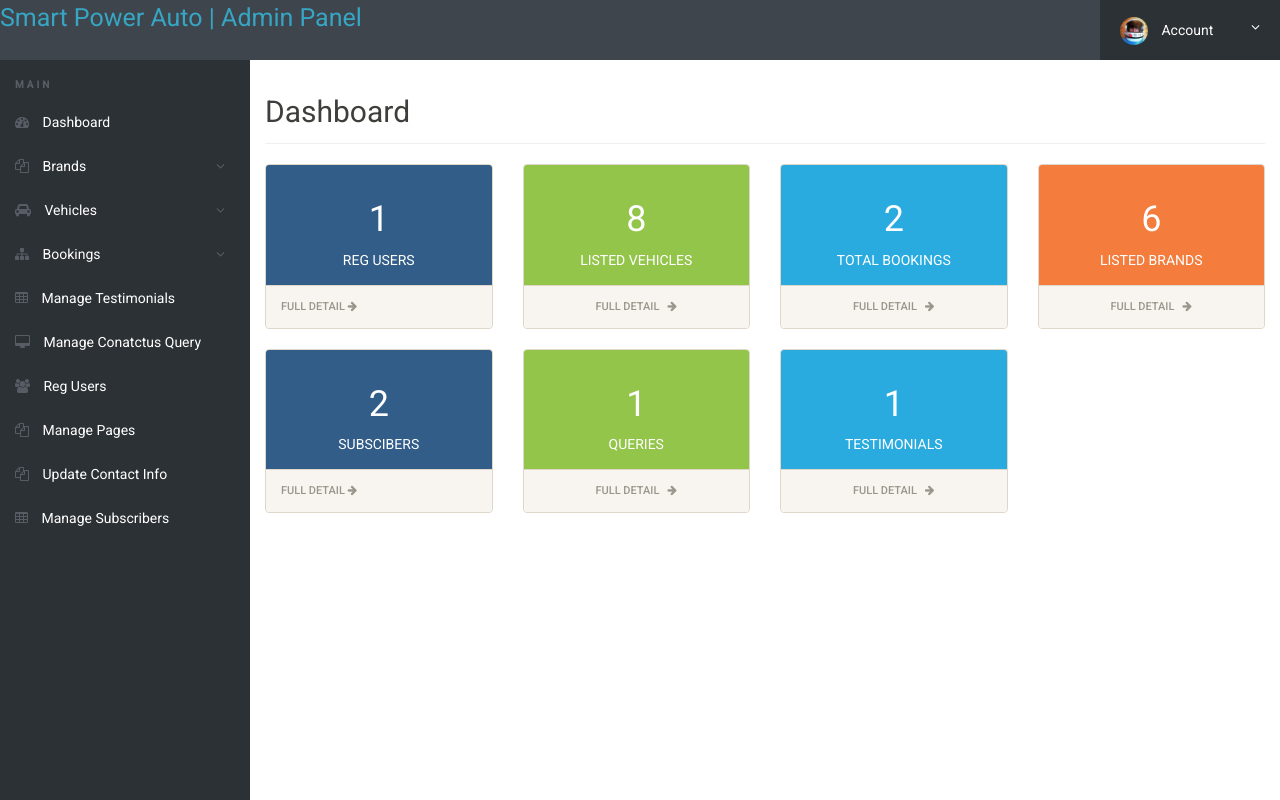
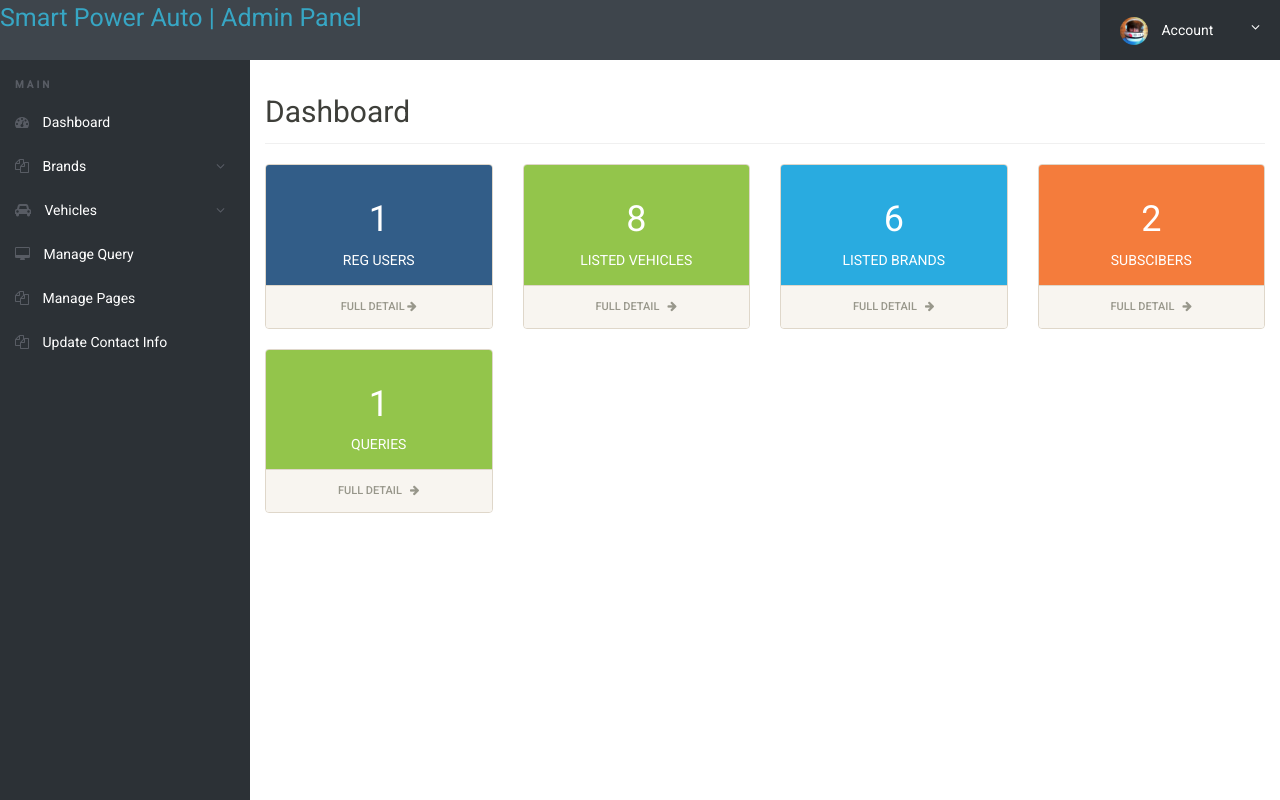
Before and after one commit to jasonleeluohwoei/SPA, a PHP site: page /admin/dashboard.php in a window 1280 px wide. Run offline with PHP 8.4, Linux system fonts and the light colour scheme; a user stored in the database is signed in; data comes from the database, SQL or seed files in the repository.

Commit message:
admin side
admin side version 1.0 changes

```diff
--- a/admin/dashboard.php
+++ b/admin/dashboard.php
@@ -2,11 +2,9 @@
 session_start();
 error_reporting(0);
 include('includes/config.php');
-if(strlen($_SESSION['alogin'])==0)
-	{
+if (strlen($_SESSION['alogin']) == 0) {
 	header('location:index.php');
-}
-else{
+} else {
 ?>
 	<!doctype html>
 	<html lang="en" class="no-js">
@@ -40,10 +38,10 @@ else{
 	</head>
 
 	<body>
-<?php include('includes/header.php');?>
+		<?php include('includes/header.php'); ?>
 
 		<div class="ts-main-content">
-<?php include('includes/leftbar.php');?>
+			<?php include('includes/leftbar.php'); ?>
 			<div class="content-wrapper">
 				<div class="container-fluid">
 
@@ -60,17 +58,17 @@ else{
 												<div class="panel-body bk-primary text-light">
 													<div class="stat-panel text-center">
 														<?php
-$sql ="SELECT id from tblusers ";
-$query = $dbh -> prepare($sql);
+														$sql = "SELECT id from tblusers ";
+														$query = $dbh->prepare($sql);
 														$query->execute();
-$results=$query->fetchAll(PDO::FETCH_OBJ);
-$regusers=$query->rowCount();
+														$results = $query->fetchAll(PDO::FETCH_OBJ);
+														$regusers = $query->rowCount();
 														?>
-													<div class="stat-panel-number h1 "><?php echo htmlentities($regusers);?></div>
+														<div class="stat-panel-number h1 "><?php echo htmlentities($regusers); ?></div>
 														<div class="stat-panel-title text-uppercase">Reg Users</div>
 													</div>
 												</div>
-											<a href="reg-users.php" class="block-anchor panel-footer">Full Detail <i class="fa fa-arrow-right"></i></a>
+												<a href="reg-users.php" class="block-anchor panel-footer text-center">Full Detail <i class="fa fa-arrow-right"></i></a>
 											</div>
 										</div>
 										<div class="col-md-3">
@@ -78,51 +76,74 @@ $regusers=$query->rowCount();
 												<div class="panel-body bk-success text-light">
 													<div class="stat-panel text-center">
 														<?php
-$sql1 ="SELECT id from tblvehicles ";
-$query1 = $dbh -> prepare($sql1);;
+														$sql1 = "SELECT id from tblvehicles ";
+														$query1 = $dbh->prepare($sql1);;
 														$query1->execute();
-$results1=$query1->fetchAll(PDO::FETCH_OBJ);
-$totalvehicle=$query1->rowCount();
+														$results1 = $query1->fetchAll(PDO::FETCH_OBJ);
+														$totalvehicle = $query1->rowCount();
 														?>
-													<div class="stat-panel-number h1 "><?php echo htmlentities($totalvehicle);?></div>
+														<div class="stat-panel-number h1 "><?php echo htmlentities($totalvehicle); ?></div>
 														<div class="stat-panel-title text-uppercase">Listed Vehicles</div>
 													</div>
 												</div>
 												<a href="manage-vehicles.php" class="block-anchor panel-footer text-center">Full Detail &nbsp; <i class="fa fa-arrow-right"></i></a>
 											</div>
 										</div>
+										<!-- <div class="col-md-3">
+										<div class="panel panel-default">
+											<div class="panel-body bk-info text-light">
+												<div class="stat-panel text-center">
+<?php
+	$sql2 = "SELECT id from tblbooking ";
+	$query2 = $dbh->prepare($sql2);
+	$query2->execute();
+	$results2 = $query2->fetchAll(PDO::FETCH_OBJ);
+	$bookings = $query2->rowCount();
+?>
+
+													<div class="stat-panel-number h1 "><?php //echo htmlentities($bookings);
+																						?></div>
+													<div class="stat-panel-title text-uppercase">Total Bookings</div>
+												</div>
+											</div>
+											<a href="manage-bookings.php" class="block-anchor panel-footer text-center">Full Detail &nbsp; <i class="fa fa-arrow-right"></i></a>
+										</div>
+									</div> -->
+
 										<div class="col-md-3">
 											<div class="panel panel-default">
 												<div class="panel-body bk-info text-light">
 													<div class="stat-panel text-center">
 														<?php
-$sql2 ="SELECT id from tblbooking ";
-$query2= $dbh -> prepare($sql2);
-$query2->execute();
-$results2=$query2->fetchAll(PDO::FETCH_OBJ);
-$bookings=$query2->rowCount();
+														$sql3 = "SELECT id from tblbrands ";
+														$query3 = $dbh->prepare($sql3);
+														$query3->execute();
+														$results3 = $query3->fetchAll(PDO::FETCH_OBJ);
+														$brands = $query3->rowCount();
 														?>
 
-													<div class="stat-panel-number h1 "><?php echo htmlentities($bookings);?></div>
-													<div class="stat-panel-title text-uppercase">Total Bookings</div>
+														<div class="stat-panel-number h1 "><?php echo htmlentities($brands);
+																							?></div>
+														<div class="stat-panel-title text-uppercase">Listed Brands</div>
 													</div>
 												</div>
 												<a href="manage-bookings.php" class="block-anchor panel-footer text-center">Full Detail &nbsp; <i class="fa fa-arrow-right"></i></a>
 											</div>
 										</div>
+
 										<div class="col-md-3">
 											<div class="panel panel-default">
 												<div class="panel-body bk-warning text-light">
 													<div class="stat-panel text-center">
 														<?php
-$sql3 ="SELECT id from tblbrands ";
-$query3= $dbh -> prepare($sql3);
-$query3->execute();
-$results3=$query3->fetchAll(PDO::FETCH_OBJ);
-$brands=$query3->rowCount();
+														$sql4 = "SELECT id from tblsubscribers ";
+														$query4 = $dbh->prepare($sql4);
+														$query4->execute();
+														$results4 = $query4->fetchAll(PDO::FETCH_OBJ);
+														$subscribers = $query4->rowCount();
 														?>
-													<div class="stat-panel-number h1 "><?php echo htmlentities($brands);?></div>
-													<div class="stat-panel-title text-uppercase">Listed Brands</div>
+														<div class="stat-panel-number h1 "><?php echo htmlentities($subscribers); ?></div>
+														<div class="stat-panel-title text-uppercase">Subscibers</div>
 													</div>
 												</div>
 												<a href="manage-brands.php" class="block-anchor panel-footer text-center">Full Detail &nbsp; <i class="fa fa-arrow-right"></i></a>
@@ -143,61 +164,64 @@ $brands=$query3->rowCount();
 							<div class="row">
 								<div class="col-md-12">
 									<div class="row">
-									<div class="col-md-3">
+										<!-- <div class="col-md-3">
 											<div class="panel panel-default">
 												<div class="panel-body bk-primary text-light">
 													<div class="stat-panel text-center">
 														<?php
-$sql4 ="SELECT id from tblsubscribers ";
-$query4 = $dbh -> prepare($sql4);
+														$sql4 = "SELECT id from tblsubscribers ";
+														$query4 = $dbh->prepare($sql4);
 														$query4->execute();
-$results4=$query4->fetchAll(PDO::FETCH_OBJ);
-$subscribers=$query4->rowCount();
+														$results4 = $query4->fetchAll(PDO::FETCH_OBJ);
+														$subscribers = $query4->rowCount();
 														?>
-													<div class="stat-panel-number h1 "><?php echo htmlentities($subscribers);?></div>
+														<div class="stat-panel-number h1 "><?php //echo htmlentities($subscribers);
+																							?></div>
 														<div class="stat-panel-title text-uppercase">Subscibers</div>
 													</div>
 												</div>
 												<a href="manage-subscribers.php" class="block-anchor panel-footer">Full Detail <i class="fa fa-arrow-right"></i></a>
 											</div>
-									</div>
+										</div> -->
 										<div class="col-md-3">
 											<div class="panel panel-default">
 												<div class="panel-body bk-success text-light">
 													<div class="stat-panel text-center">
 														<?php
-$sql6 ="SELECT id from tblcontactusquery ";
-$query6 = $dbh -> prepare($sql6);;
+														$sql6 = "SELECT id from tblcontactusquery ";
+														$query6 = $dbh->prepare($sql6);;
 														$query6->execute();
-$results6=$query6->fetchAll(PDO::FETCH_OBJ);
-$query=$query6->rowCount();
+														$results6 = $query6->fetchAll(PDO::FETCH_OBJ);
+														$query = $query6->rowCount();
 														?>
-													<div class="stat-panel-number h1 "><?php echo htmlentities($query);?></div>
+														<div class="stat-panel-number h1 "><?php echo htmlentities($query); ?></div>
 														<div class="stat-panel-title text-uppercase">Queries</div>
 													</div>
 												</div>
 												<a href="manage-conactusquery.php" class="block-anchor panel-footer text-center">Full Detail &nbsp; <i class="fa fa-arrow-right"></i></a>
 											</div>
 										</div>
-									<div class="col-md-3">
+
+										<!-- <div class="col-md-3">
 										<div class="panel panel-default">
 											<div class="panel-body bk-info text-light">
 												<div class="stat-panel text-center">
  <?php
-$sql5 ="SELECT id from tbltestimonial ";
-$query5= $dbh -> prepare($sql5);
+	$sql5 = "SELECT id from tbltestimonial ";
+	$query5 = $dbh->prepare($sql5);
 	$query5->execute();
-$results5=$query5->fetchAll(PDO::FETCH_OBJ);
-$testimonials=$query5->rowCount();
+	$results5 = $query5->fetchAll(PDO::FETCH_OBJ);
+	$testimonials = $query5->rowCount();
 	?>
 
-													<div class="stat-panel-number h1 "><?php echo htmlentities($testimonials);?></div>
+													 <div class="stat-panel-number h1 "><?php //echo htmlentities($testimonials);
+																						?></div>
 													<div class="stat-panel-title text-uppercase">Testimonials</div>
 												</div>
 											</div>
 											<a href="testimonials.php" class="block-anchor panel-footer text-center">Full Detail &nbsp; <i class="fa fa-arrow-right"></i></a>
 										</div>
-									</div>
+									</div> -->
 
 									</div>
 								</div>
@@ -229,28 +253,32 @@ $testimonials=$query5->rowCount();
 		<script src="js/main.js"></script>
 
 		<script>
-
-	window.onload = function(){
+			window.onload = function() {
 
 				// Line chart from swirlData for dashReport
 				var ctx = document.getElementById("dashReport").getContext("2d");
 				window.myLine = new Chart(ctx).Line(swirlData, {
 					responsive: true,
 					scaleShowVerticalLines: false,
-			scaleBeginAtZero : true,
+					scaleBeginAtZero: true,
 					multiTooltipTemplate: "<%if (label){%><%=label%>: <%}%><%= value %>",
 				});
 
 				// Pie Chart from doughutData
 				var doctx = document.getElementById("chart-area3").getContext("2d");
-		window.myDoughnut = new Chart(doctx).Pie(doughnutData, {responsive : true});
+				window.myDoughnut = new Chart(doctx).Pie(doughnutData, {
+					responsive: true
+				});
 
 				// Dougnut Chart from doughnutData
 				var doctx = document.getElementById("chart-area4").getContext("2d");
-		window.myDoughnut = new Chart(doctx).Doughnut(doughnutData, {responsive : true});
+				window.myDoughnut = new Chart(doctx).Doughnut(doughnutData, {
+					responsive: true
+				});
 
 			}
 		</script>
 	</body>
+
 	</html>
 <?php } ?>
--- a/admin/includes/leftbar.php
+++ b/admin/includes/leftbar.php
@@ -18,23 +18,24 @@
 				</ul>
 			</li>
 
-<li><a href="#"><i class="fa fa-sitemap"></i> Bookings</a>
+			<!-- <li><a href="#"><i class="fa fa-sitemap"></i> Bookings</a>
 					<ul>
 						<li><a href="new-bookings.php">New</a></li>
 						<li><a href="confirmed-bookings.php">Confirmed</a></li>
 						<li><a href="canceled-bookings.php">Canceled</a></li>
 					</ul>
-				</li>
+				</li> -->
 
 
-
-				<li><a href="testimonials.php"><i class="fa fa-table"></i> Manage Testimonials</a></li>
-				<li><a href="manage-conactusquery.php"><i class="fa fa-desktop"></i> Manage Conatctus Query</a></li>
-				<li><a href="reg-users.php"><i class="fa fa-users"></i> Reg Users</a></li>
+			<li><a href="manage-conactusquery.php"><i class="fa fa-desktop"></i> Manage Query</a></li>
 			<li><a href="manage-pages.php"><i class="fa fa-files-o"></i> Manage Pages</a></li>
 			<li><a href="update-contactinfo.php"><i class="fa fa-files-o"></i> Update Contact Info</a></li>
+			<!-- <li><a href="testimonials.php"><i class="fa fa-table"></i> Manage Testimonials</a></li>
 
-			<li><a href="manage-subscribers.php"><i class="fa fa-table"></i> Manage Subscribers</a></li>
+				<li><a href="reg-users.php"><i class="fa fa-users"></i> Reg Users</a></li> -->
+
+
+			<!-- <li><a href="manage-subscribers.php"><i class="fa fa-table"></i> Manage Subscribers</a></li> -->
 
 		</ul>
 	</nav>
```
Lines whose indentation alone changed are shown as unchanged.
